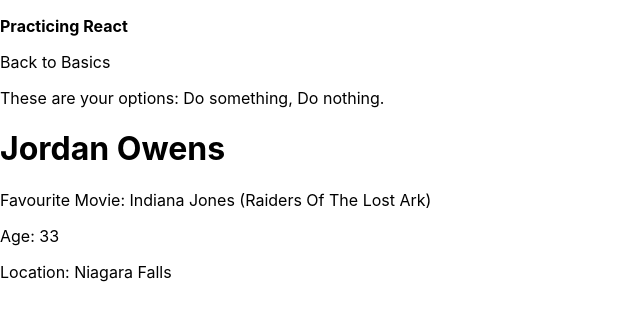
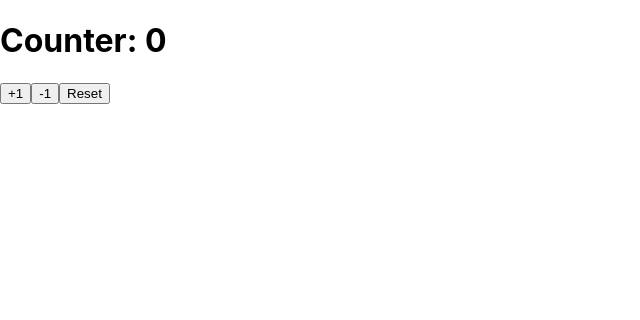
Before and after one commit to JOadelic/React-udemy-course, a React (Create React App) app: page / in a window 1280 px wide. Shown: the top 320 px of the page, without its empty margins (0-640 px from the left). Built offline with nearby package versions, Linux system fonts and the light colour scheme.

Commit message:
implements counter

```diff
--- a/src/App.js
+++ b/src/App.js
@@ -1,49 +1,17 @@
-import React from 'react';
+import React, {useState} from 'react';
 import logo from './logo.svg';
 import './App.css';
 
 function App() {
+  const [count, setCount] = useState(0)
 
-  let appObject = {
-    title: "Practicing React",
-    subtitle: "Back to Basics",
-    options: ['Do something', ' Do nothing.']
-  }
-
-  let user = {
-    name: "Jordan Owens",
-    location: "Niagara Falls",
-    favMovie: "Indiana Jones (Raiders Of The Lost Ark)",
-    age: "33"
-  }
-
-  function renderSubtitle(title) {
-    if (title) {
-        return <p>{appObject.subtitle}</p>
-    }
-  }
-
-  function getLocation(location) {
-    if (location) {
-      return <p>Location: {user.location}</p>;
-    }
-  }
   return (
-    <>
-      <div>
-        <p><b>{appObject.title}</b></p>
-        {renderSubtitle(appObject.title)}
-        {appObject.options.length > 0 ? `These are your options: ${appObject.options}` : "no options available"}
-      </div>
-
-      <div>
-        <h1>{user.name ? user.name : "Annoymous"}</h1>
-        <p>Favourite Movie: {user.favMovie}</p>
-        <p>{user.age && user.age > 17 ? `Age: ${user.age}` : "Not Old Enough!"}</p>
-        {getLocation(user.location)}
-      </div>
-    </>
-  );
+  <div>
+    <h1>Counter: {count}</h1>
+    <button onClick={() => setCount(count + 1)}>+1</button>
+    <button onClick={() => setCount(count - 1)}>-1</button>
+    <button onClick={() => setCount(0)}>Reset</button>
+  </div>
+  )
 }
-
 export default App;
```
